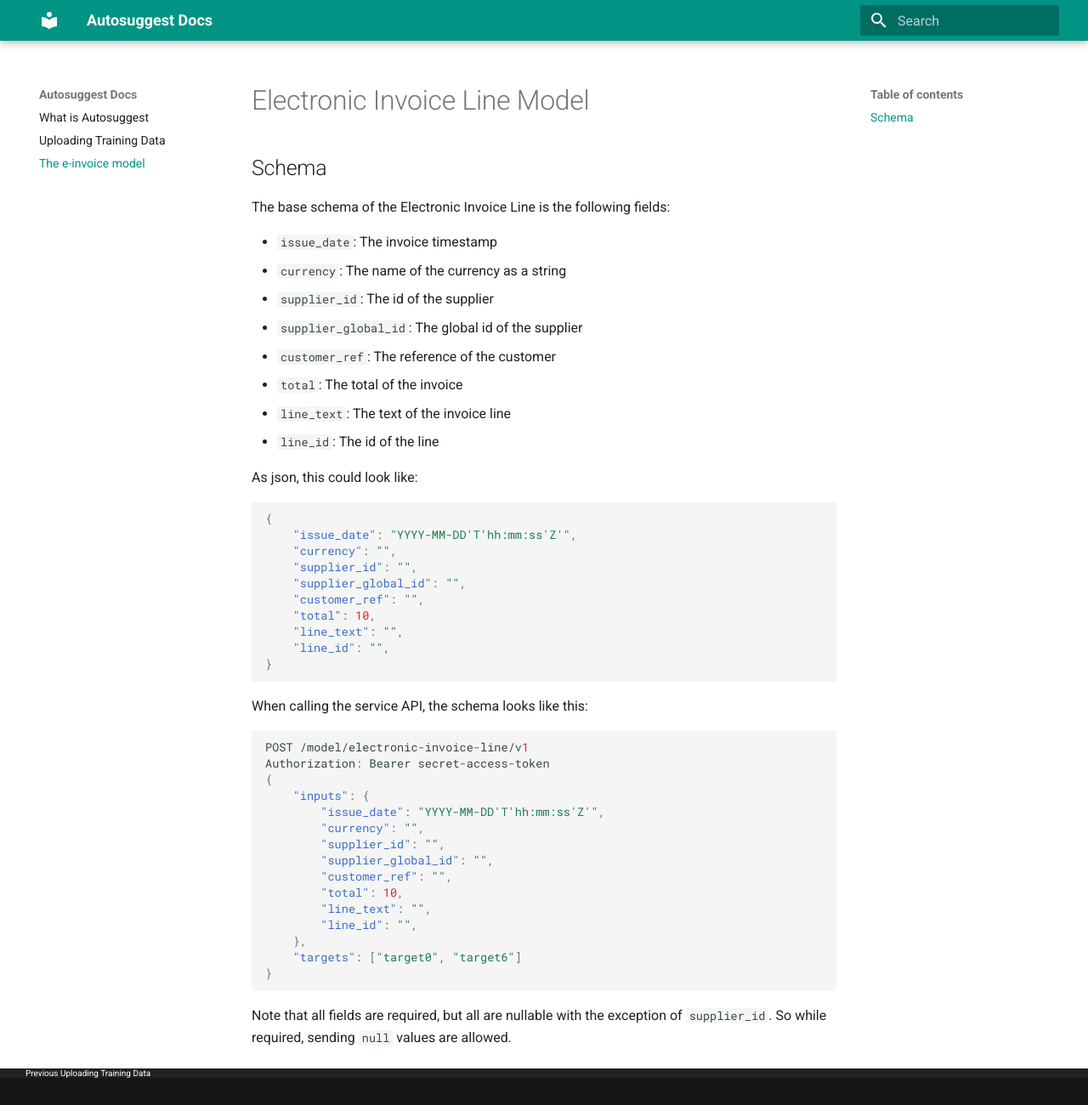
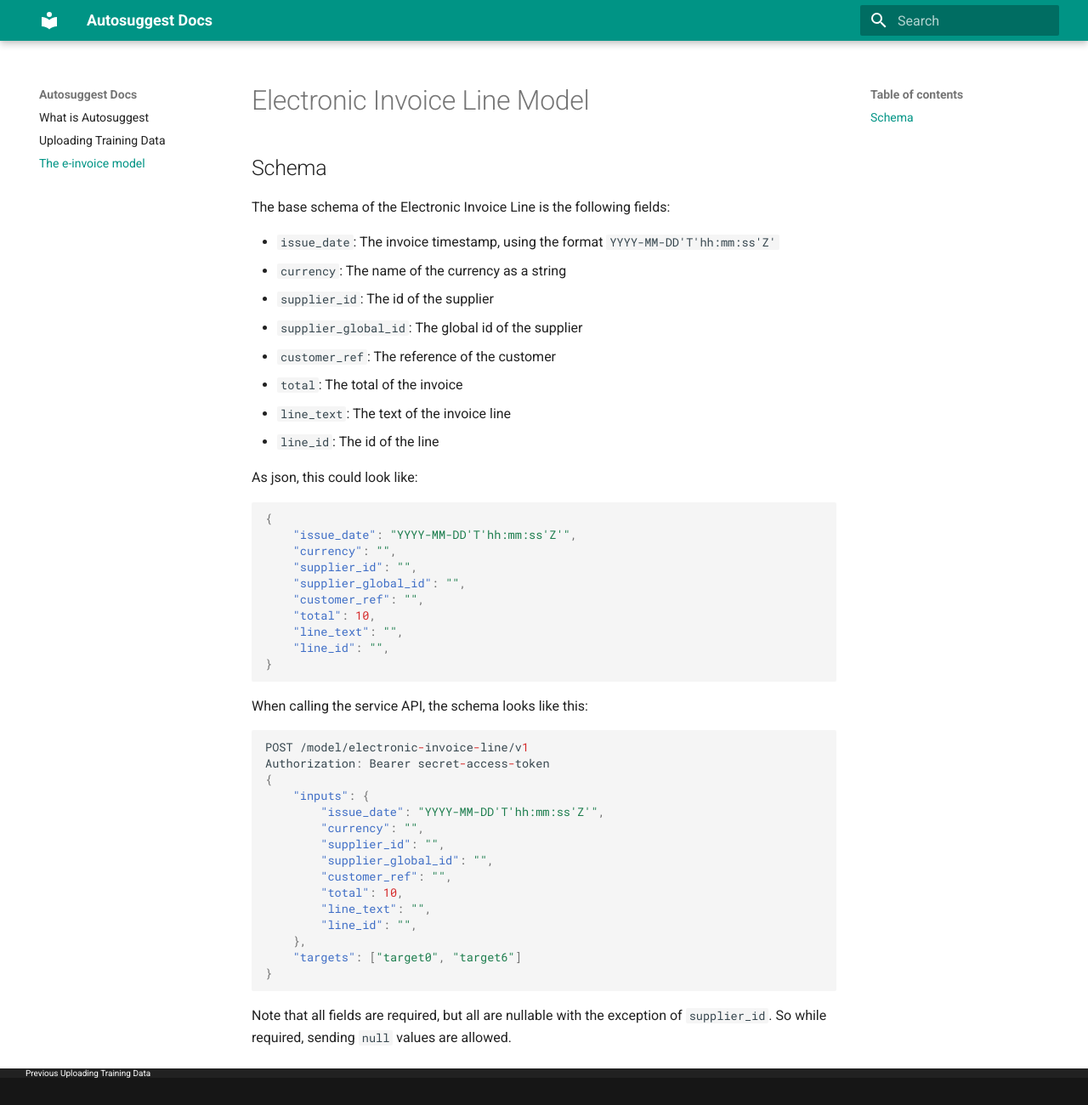
Before and after one commit to e-conomic/vml-docs, an MkDocs documentation site: the page built from docs/einvoice_model.md, in a window 1280 px wide and 1300 px high. Shown: the whole window at 85% size. Built offline with MkDocs 1.6.1 and Material for MkDocs 9.7.7, drawn with Linux system fonts in a browser that asks for light colours; old or Windows-style settings are respelled for this version of MkDocs.

Commit message:
Specified issue_date format

```diff
--- a/docs/einvoice_model.md
+++ b/docs/einvoice_model.md
@@ -8,7 +8,7 @@ Schema
 
 The base schema of the Electronic Invoice Line is the following fields:
 
-- `issue_date`: The invoice timestamp
+- `issue_date`: The invoice timestamp, using the format `YYYY-MM-DD'T'hh:mm:ss'Z'`
 - `currency`: The name of the currency as a string
 - `supplier_id`: The id of the supplier
 - `supplier_global_id`: The global id of the supplier
```
